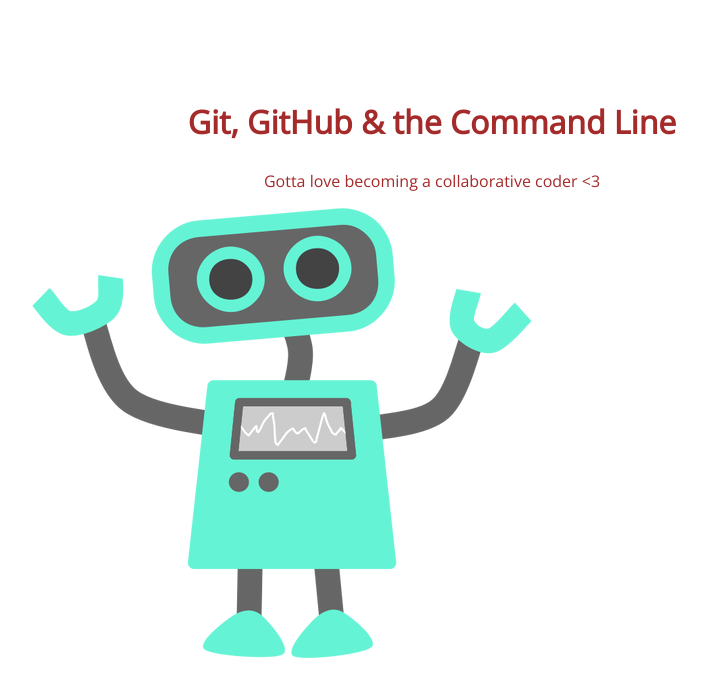
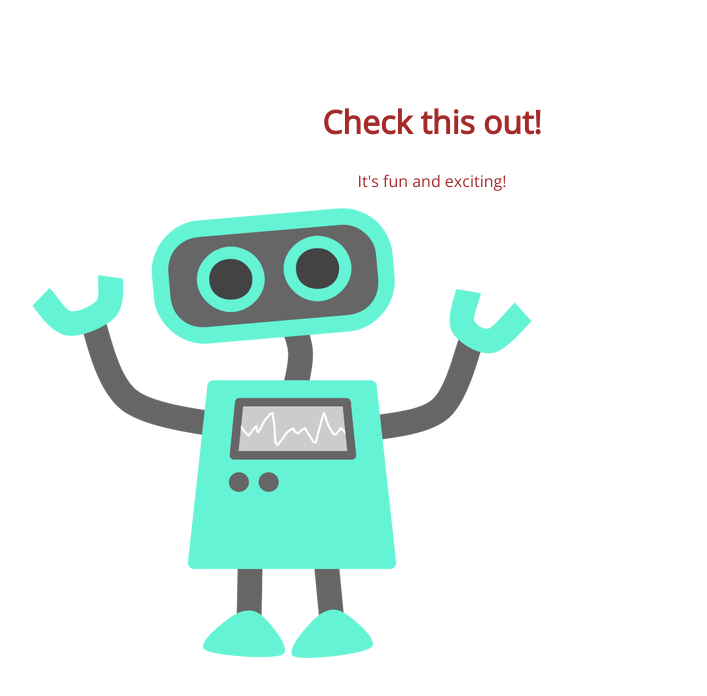
Before and after one commit to Jrkrause81/105-project, a plain HTML site: page index.html in a window 1280 px wide. Shown: the whole page, without its empty margins (208-915 px from the left). Drawn offline with nearby package versions, Linux system fonts and the light colour scheme.

Commit message:
Changed H1 and p

```diff
--- a/index.html
+++ b/index.html
@@ -8,8 +8,8 @@
 </head>
 <body>
 	<section>
-		<h1>Git, GitHub & the Command Line</h1>
-		<p>Gotta love becoming a collaborative coder <3</p>
+		<h1>Check this out!</h1>
+		<p>It's fun and exciting!</p>
 		<img src="img/happy-blue-robot.png">
 	</section>
 </body>
```
